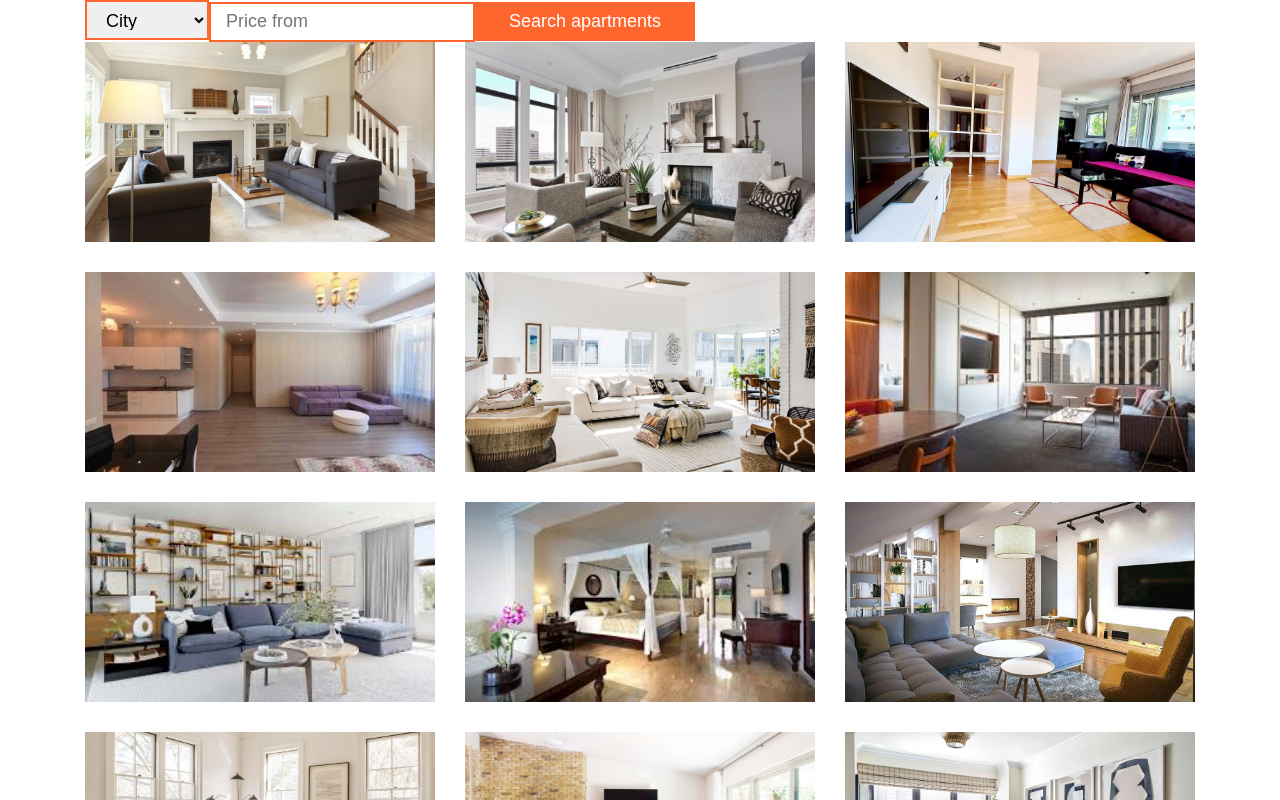
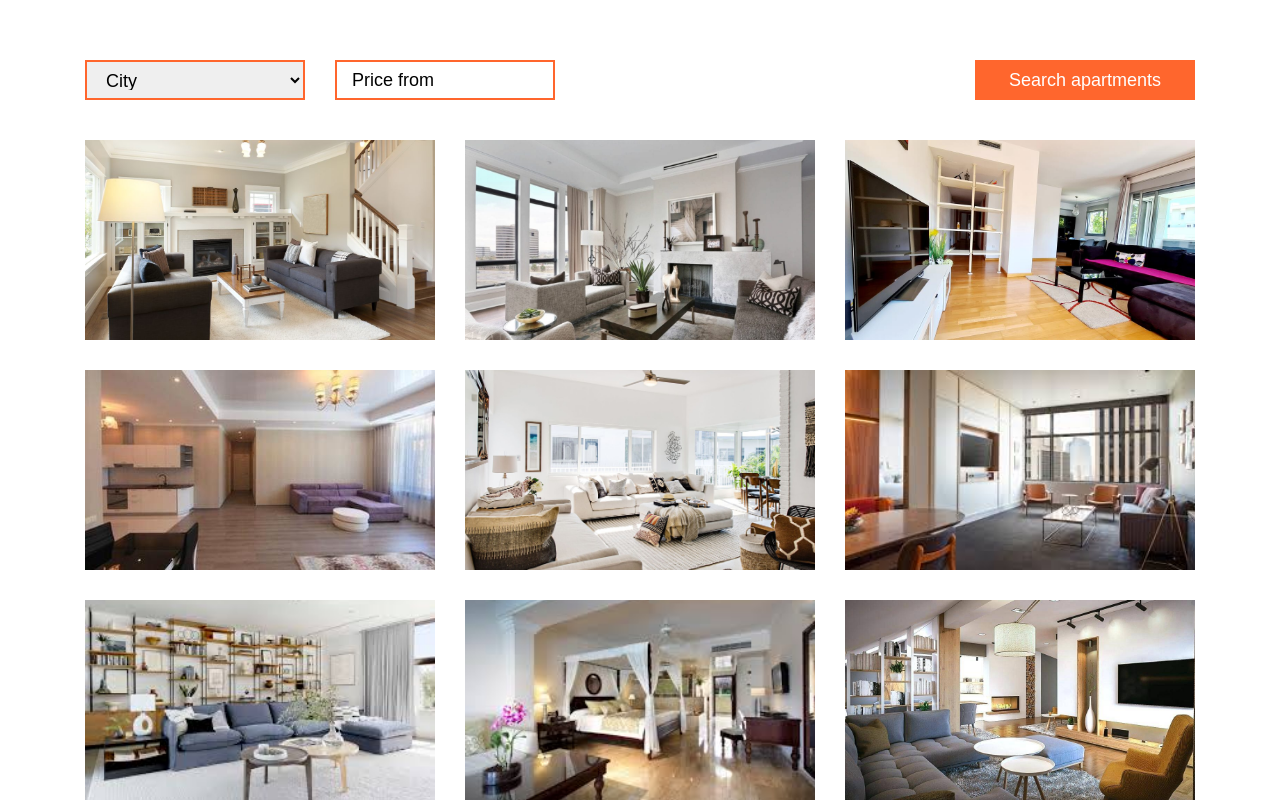
Before and after one commit to ihor-kutsenko/Apartment-Search, a Vue app: page / in a window 1280 px wide. Shown: the top 800 px of the page. Built offline with nearby package versions, Linux system fonts and the light colour scheme.

Commit message:
add styles to filter form

```diff
--- /dev/null
+++ b/src/App.scss
@@ -0,0 +1,6 @@
+@import './scss/index.scss';
+
+.apartments-filter {
+  margin-top: 60px;
+  margin-bottom: 40px;
+}
--- a/src/App.vue
+++ b/src/App.vue
@@ -3,20 +3,20 @@
 
   <main>
     <Container>
-      <ApartmentFilterForm @submit="logger" />
+      <ApartmentFilterForm @submit="logger" class="apartments-filter" />
       <ApartmentsList :items="apartments" />
     </Container>
   </main>
 </template>
 
 <script>
-import Container from "./components/Container/Container.vue";
-import ApartmentFilterForm from "./components/apartments/apartmentFilterForm/ApartmentFilterForm.vue";
-import ApartmentsList from "./components/apartments/apartmentsList/ApartmentsList.vue";
-import apartments from "./components/apartments/apartmentsList/apartmentsData.js";
+import Container from './components/Container/Container.vue';
+import ApartmentFilterForm from './components/apartments/apartmentFilterForm/ApartmentFilterForm.vue';
+import ApartmentsList from './components/apartments/apartmentsList/ApartmentsList.vue';
+import apartments from './components/apartments/apartmentsList/apartmentsData.js';
 
 export default {
-  name: "App",
+  name: 'App',
   components: {
     Container,
     ApartmentFilterForm,
@@ -29,10 +29,10 @@ export default {
   },
   methods: {
     logger(value) {
-      console.log(value, "form value");
+      console.log(value, 'form value');
     },
   },
 };
 </script>
 
-<style lang="scss" scoped></style>
+<style lang="scss" src="./App.scss" scoped></style>
--- a/src/components/apartments/apartmentFilterForm/ApartmentFilterForm.scss
+++ b/src/components/apartments/apartmentFilterForm/ApartmentFilterForm.scss
@@ -1 +1,13 @@
-@import "../../../scss/index.scss";
+@import '../../../scss/index.scss';
+
+.form {
+  display: flex;
+
+  &__select {
+    margin-right: 30px;
+  }
+
+  &__submit {
+    margin-left: auto;
+  }
+}
--- a/src/components/apartments/apartmentFilterForm/ApartmentFilterForm.vue
+++ b/src/components/apartments/apartmentFilterForm/ApartmentFilterForm.vue
@@ -1,15 +1,17 @@
 <template>
   <form class="form" @submit.prevent="handleSubmit">
-    <CustomSelect :items="cities" v-model="city" />
-    <CustomInput v-model="price" placeholder="Price from" />
-    <SubmitButton type="submit">Search apartments</SubmitButton>
+    <CustomSelect :items="cities" v-model="city" class="form__select" />
+    <CustomInput v-model="price" placeholder="Price from" class="form__input" />
+    <SubmitButton type="submit" class="form__submit"
+      >Search apartments</SubmitButton
+    >
   </form>
 </template>
 
 <script>
-import CustomSelect from "../../customSelect/CustomSelect.vue";
-import CustomInput from "../../customInput/CustomInput.vue";
-import SubmitButton from "../../button/Button.vue";
+import CustomSelect from '../../customSelect/CustomSelect.vue';
+import CustomInput from '../../customInput/CustomInput.vue';
+import SubmitButton from '../../button/Button.vue';
 
 export default {
   components: {
@@ -19,28 +21,28 @@ export default {
   },
   data() {
     return {
-      city: "",
-      price: "",
+      city: '',
+      price: '',
     };
   },
   computed: {
     cities() {
       return [
-        { value: "", label: "City", selected: true },
-        "Kyiv",
-        "Odessa",
-        "Poltava",
-        "Kharkiv",
-        "Dnipro",
-        "Lviv",
-        "Kherson",
-        "Mariupol",
+        { value: '', label: 'City', selected: true },
+        'Kyiv',
+        'Odessa',
+        'Poltava',
+        'Kharkiv',
+        'Dnipro',
+        'Lviv',
+        'Kherson',
+        'Mariupol',
       ];
     },
   },
   methods: {
     handleSubmit() {
-      this.$emit("submit", {
+      this.$emit('submit', {
         city: this.city,
         price: this.price,
       });
--- a/src/components/customInput/CustomInput.scss
+++ b/src/components/customInput/CustomInput.scss
@@ -1,10 +1,16 @@
-@import "../../scss/index.scss";
+@import '../../scss/index.scss';
 
 .custom-input {
   padding: 8px 15px;
   height: 40px;
+  max-width: 220px;
+  width: 100%;
   border: 2px solid $accent-color;
   font-size: 18px;
   outline: none;
   line-height: inherit;
+
+  &::placeholder {
+    color: inherit;
+  }
 }
--- a/src/components/customSelect/CustomSelect.scss
+++ b/src/components/customSelect/CustomSelect.scss
@@ -1,8 +1,10 @@
-@import "../../scss/index.scss";
+@import '../../scss/index.scss';
 
 .custom-select {
   display: inline-block;
   padding: 8px 15px;
+  max-width: 220px;
+  width: 100%;
   height: 40px;
   border: 2px solid $accent-color;
   font-size: 18px;
```
Also changed, not shown: .prettierrc.json (added).
